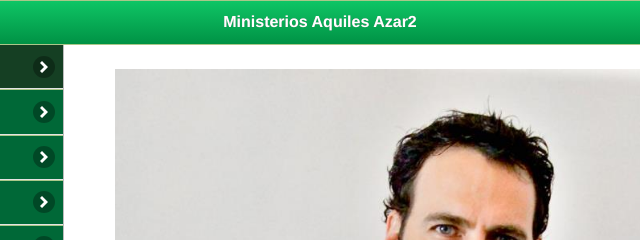
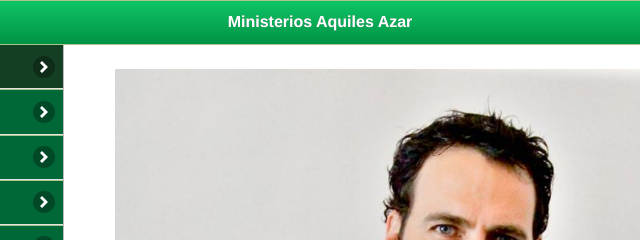
Before and after one commit to cristord/otro, a plain HTML site: page index.html in a window 1280 px wide. Shown: the top 240 px of the page, 320-960 px from the left. Drawn offline with Linux system fonts and the light colour scheme.

Commit message:
Update index.html

```diff
--- a/index.html
+++ b/index.html
@@ -21,7 +21,7 @@
 <div data-role="page" id="foo" class="type-interior" data-title="Ministerios Aquiles Azar" data-theme="a">
 
 	<div data-role="header" data-theme="a" style="background-image: linear-gradient(#0FC565, #009245);">
-		<h1>Ministerios Aquiles Azar2</h1>
+		<h1>Ministerios Aquiles Azar</h1>
 	</div><!-- /header -->
 
 	<div data-role="content" class="ui-content" role="main"  data-theme="a">
```
